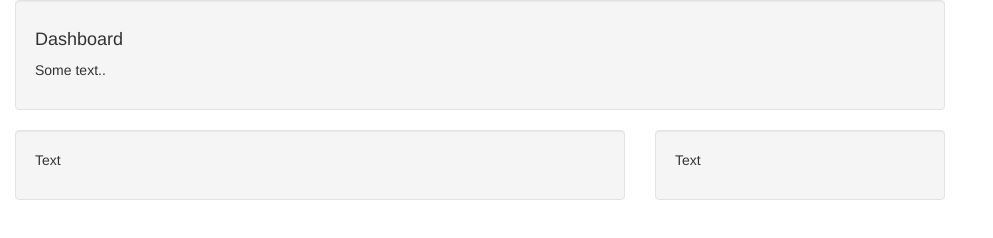
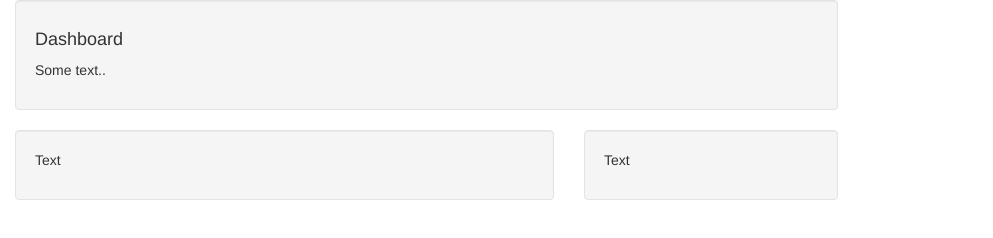
Before and after one commit to nels8108/ACMDigitalSignage, a plain HTML site: page index.html in a window 1280 px wide. Shown: the top 238 px of the page, without its empty margins (0-993 px from the left). Drawn offline with nearby package versions, Linux system fonts and the light colour scheme.

Commit message:
Update index.html

```diff
--- a/index.html
+++ b/index.html
@@ -38,7 +38,7 @@
 
 <div class="container-fluid">
   <div class="row content">
-    <div class="col-sm-9">
+    <div class="col-sm-8">
       <div class="well">
         <h4>Dashboard</h4>
         <p>Some text..</p>
```
